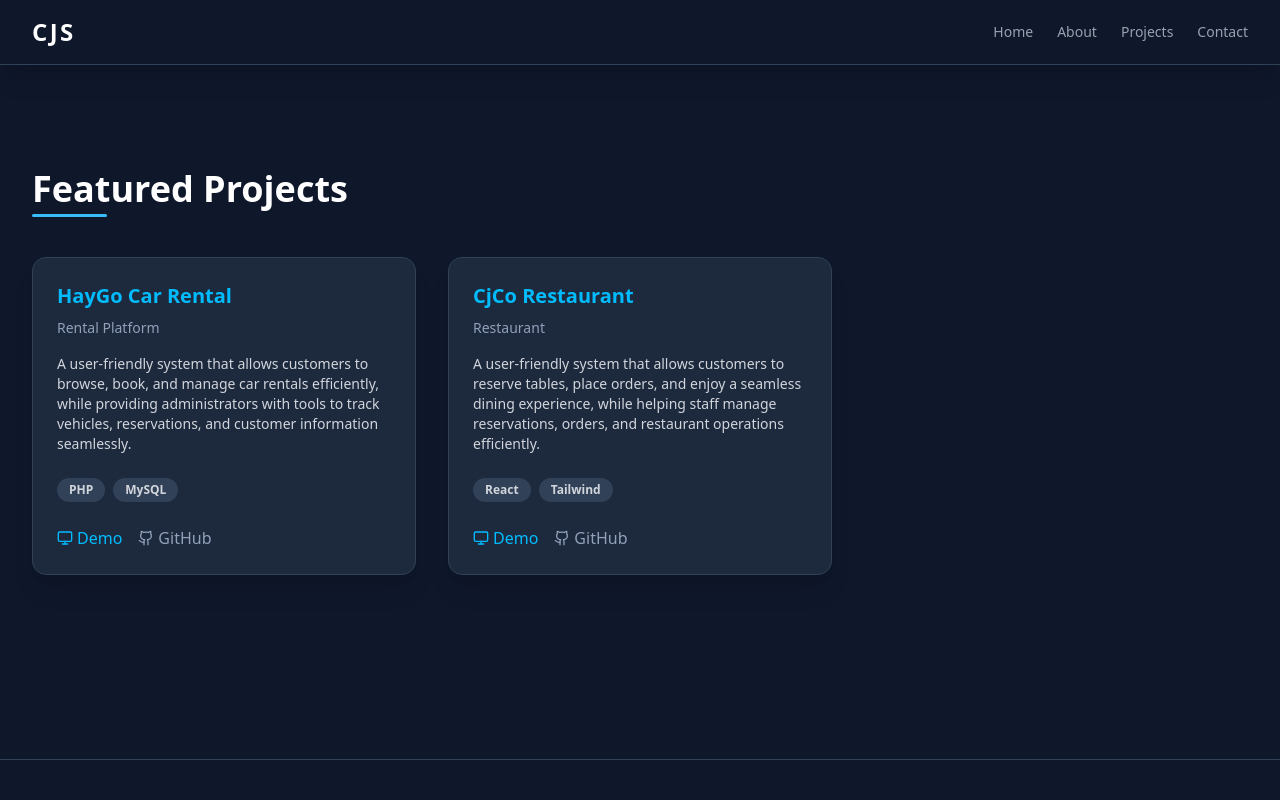
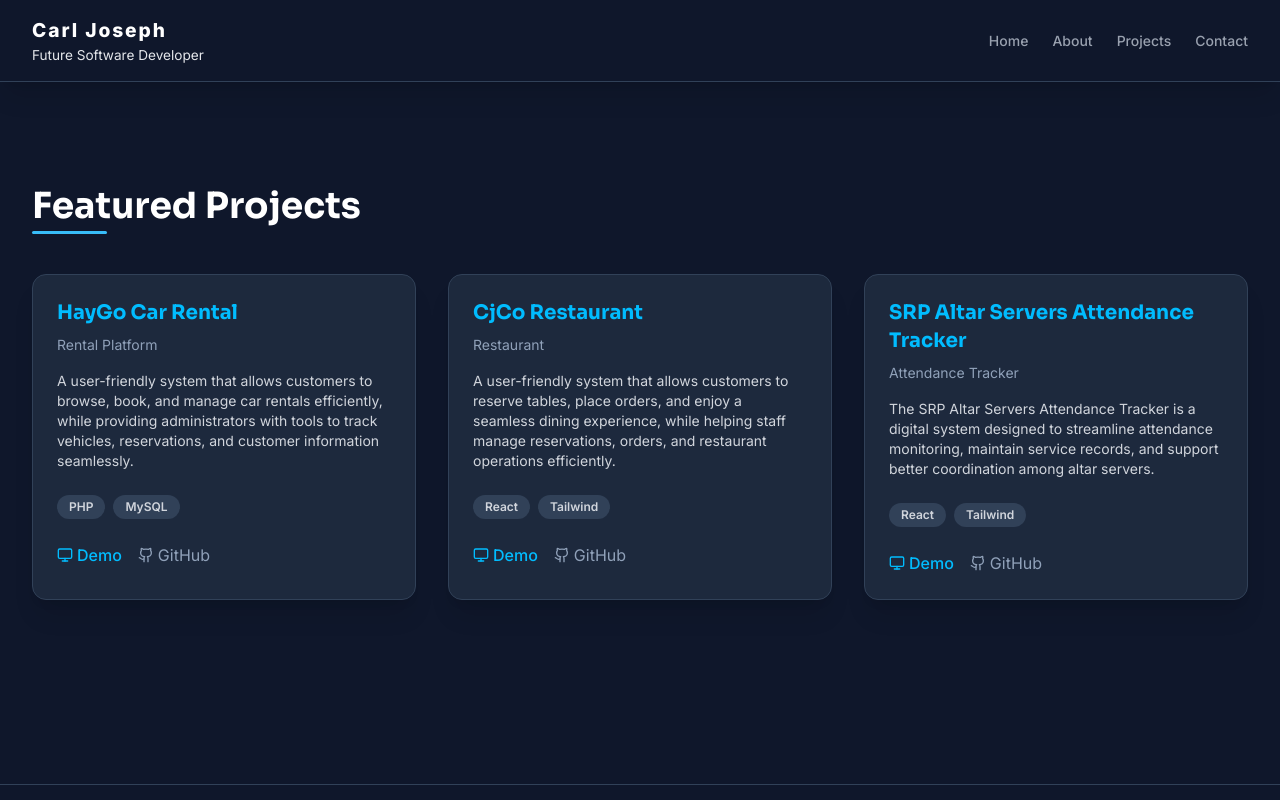
Before and after one commit to devCarlJoseph/portfolio, a Next.js app: page /projects in a window 1280 px wide. Shown: the top 800 px of the page. Built offline with nearby package versions, Linux system fonts and the light colour scheme.

Commit message:
changes for today

```diff
--- a/app/globals.css
+++ b/app/globals.css
@@ -76,6 +76,8 @@
   --sidebar-accent-foreground: oklch(0.205 0 0);
   --sidebar-border: oklch(0.922 0 0);
   --sidebar-ring: oklch(0.708 0 0);
+  --font-heading: var(--font-sora);
+  --font-body: var(--font-inter);
 }
 
 .dark {
@@ -114,6 +116,14 @@
 
 html {
   scroll-behavior: smooth;
+}
+
+body {
+  font-family: var(--font-body);
+}
+
+h1, h2, h3, h4 {
+  font-family: var(--font-heading);
 }
 
 .timeline-item {
--- a/app/layout.tsx
+++ b/app/layout.tsx
@@ -2,6 +2,11 @@ import type { Metadata } from "next";
 import Navbar from "@/components/content/Navbar";
 import Footer from "@/components/content/Footer";
 import "./globals.css";
+import { Inter, Sora } from "next/font/google";
+
+const inter = Inter({ subsets: ["latin"], variable: "--font-inter" });
+const sora = Sora({ subsets: ["latin"], variable: "--font-sora" });
+
 
 
 export const metadata: Metadata = {
@@ -14,10 +19,10 @@ export default function RootLayout({
   children: React.ReactNode;
 }>) {
   return (
-    <html lang="en">
+    <html lang="en" className={`${inter.variable} ${sora.variable}`}>
       <body className="bg-slate-900 text-gray-200">
         <Navbar />
-         <main className="container mx-auto px-4 sm:px-6 lg:px-8 py-10">{children}</main>
+        <main className="container mx-auto px-4 sm:px-6 lg:px-8 py-10">{children}</main>
         <Footer />
       </body>
     </html>
--- /dev/null
+++ b/components/common/card.tsx
@@ -0,0 +1,19 @@
+
+"use client";
+import { LucideIcon } from "lucide-react";
+
+interface InfoCardProps {
+  icon: LucideIcon;
+  title: string;
+  description: string;
+}
+
+export default function InfoCard({ icon: Icon, title, description }: InfoCardProps) {
+  return (
+    <div className="p-6 bg-slate-900 rounded-xl border border-slate-700 hover:border-sky-500 transition duration-300 text-center">
+      <Icon className="w-8 h-8 text-sky-400 mx-auto mb-3" />
+      <h3 className="font-semibold text-lg text-white">{title}</h3>
+      <p className="text-slate-400 text-sm">{description}</p>
+    </div>
+  );
+}
--- a/components/content/About/Description.tsx
+++ b/components/content/About/Description.tsx
@@ -1,6 +1,6 @@
 
 import { Lightbulb, Code, Users } from "lucide-react";
-import InfoCard from "@/components/ui/card";
+import InfoCard from "@/components/common/card";
 
 export default function Description() {
     return (
--- a/components/content/Navbar.tsx
+++ b/components/content/Navbar.tsx
@@ -3,7 +3,7 @@
 import { useState } from "react";
 import Link from "next/link";
 import { Menu } from "lucide-react";
-import {NavData} from "@/lib/data/navigation";
+import { NavData } from "@/lib/data/navigation";
 
 export default function Navbar() {
     const [isOpen, setIsOpen] = useState(false);
@@ -13,9 +13,15 @@ export default function Navbar() {
             <header className="sticky top-0 z-50 bg-slate-900 bg-opacity-95 backdrop-blur-sm border-b border-slate-700 shadow-xl">
                 <nav className="container mx-auto px-4 sm:px-6 lg:px-8 py-4 flex justify-between items-center">
 
-                    <Link href="#hero" className="text-2xl font-extrabold text-white tracking-widest hover:text-sky-400 transition">
-                        CJS
+                    <div>
+                        <Link href="#hero" className="text-[1.2rem] font-extrabold text-white tracking-widest hover:text-sky-400 transition">
+                            Carl Joseph
                         </Link>
+                        <div className="text-[0.85rem]">
+                            Future Software Developer
+                        </div>
+                    </div>
+
                     <div className="hidden md:flex space-x-6 text-sm font-medium">
                         {NavData.navbar.data.map((link) => (
                             <Link
@@ -35,8 +41,6 @@ export default function Navbar() {
                         <Menu className="w-6 h-6" />
                     </button>
                 </nav>
-            </header>
-
                 {isOpen && (
                     <div className="md:hidden pb-4 px-4 border-t border-slate-800">
                         <div className="flex flex-col space-y-2 text-center">
@@ -53,6 +57,7 @@ export default function Navbar() {
                         </div>
                     </div>
                 )}
+            </header>
         </>
     );
 }
--- a/components/content/ProjectSection.tsx
+++ b/components/content/ProjectSection.tsx
@@ -1,5 +1,5 @@
-import { Monitor, Github } from "lucide-react";
 import ProjectCard from "@/components/content/Projects/Projects";
+import { ProjectsData } from "@/lib/data/projects";
 
 export default function ProjectSection() {
     return (
@@ -9,27 +9,19 @@ export default function ProjectSection() {
             </h2>
 
             <div className="grid grid-cols-1 md:grid-cols-2 lg:grid-cols-3 gap-8">
-                <ProjectCard
-                    title="HayGo Car Rental"
-                    category="Rental Platform"
-                    description="A user-friendly system that allows customers to browse, book, and manage car rentals efficiently, while providing administrators with tools to track vehicles, reservations, and customer information seamlessly."
-                    techStack={["PHP", "MySQL"]}
-                    demoLink="#"
-                    githubLink="https://github.com/devCarlJoseph/haygo-car"
-                    DemoIcon={Monitor}
-                    GithubIcon={Github}
-                />
-
-                <ProjectCard
-                    title="CjCo Restaurant"
-                    category="Restaurant"
-                    description="A user-friendly system that allows customers to reserve tables, place orders, and enjoy a seamless dining experience, while helping staff manage reservations, orders, and restaurant operations efficiently."
-                    techStack={["React", "Tailwind"]}
-                    demoLink="#"
-                    githubLink="https://github.com/devCarlJoseph/final-proj"
-                    DemoIcon={Monitor}
-                    GithubIcon={Github}
-                />
+                {ProjectsData.data.map((project, index) => (
+                    <ProjectCard
+                        key={index}
+                        title={project.title}
+                        category={project.category}
+                        description={project.description}
+                        techStack={project.techStack}
+                        demoLink={project.demoLink}
+                        githubLink={project.githubLink}
+                        DemoIcon={project.DemoIcon}
+                        GithubIcon={project.GithubIcon}
+                    />
+                ))}
             </div>
         </section>
     );
--- a/components/ui/card.tsx
+++ b/components/ui/card.tsx
@@ -1,19 +1,92 @@
+import * as React from "react"
 
-"use client";
-import { LucideIcon } from "lucide-react";
+import { cn } from "@/lib/utils"
 
-interface InfoCardProps {
-  icon: LucideIcon;
-  title: string;
-  description: string;
+function Card({ className, ...props }: React.ComponentProps<"div">) {
+  return (
+    <div
+      data-slot="card"
+      className={cn(
+        "bg-card text-card-foreground flex flex-col gap-6 rounded-xl border py-6 shadow-sm",
+        className
+      )}
+      {...props}
+    />
+  )
 }
 
-export default function InfoCard({ icon: Icon, title, description }: InfoCardProps) {
+function CardHeader({ className, ...props }: React.ComponentProps<"div">) {
   return (
-    <div className="p-6 bg-slate-900 rounded-xl border border-slate-700 hover:border-sky-500 transition duration-300 text-center">
-      <Icon className="w-8 h-8 text-sky-400 mx-auto mb-3" />
-      <h3 className="font-semibold text-lg text-white">{title}</h3>
-      <p className="text-slate-400 text-sm">{description}</p>
-    </div>
-  );
+    <div
+      data-slot="card-header"
+      className={cn(
+        "@container/card-header grid auto-rows-min grid-rows-[auto_auto] items-start gap-2 px-6 has-data-[slot=card-action]:grid-cols-[1fr_auto] [.border-b]:pb-6",
+        className
+      )}
+      {...props}
+    />
+  )
 }
+
+function CardTitle({ className, ...props }: React.ComponentProps<"div">) {
+  return (
+    <div
+      data-slot="card-title"
+      className={cn("leading-none font-semibold", className)}
+      {...props}
+    />
+  )
+}
+
+function CardDescription({ className, ...props }: React.ComponentProps<"div">) {
+  return (
+    <div
+      data-slot="card-description"
+      className={cn("text-muted-foreground text-sm", className)}
+      {...props}
+    />
+  )
+}
+
+function CardAction({ className, ...props }: React.ComponentProps<"div">) {
+  return (
+    <div
+      data-slot="card-action"
+      className={cn(
+        "col-start-2 row-span-2 row-start-1 self-start justify-self-end",
+        className
+      )}
+      {...props}
+    />
+  )
+}
+
+function CardContent({ className, ...props }: React.ComponentProps<"div">) {
+  return (
+    <div
+      data-slot="card-content"
+      className={cn("px-6", className)}
+      {...props}
+    />
+  )
+}
+
+function CardFooter({ className, ...props }: React.ComponentProps<"div">) {
+  return (
+    <div
+      data-slot="card-footer"
+      className={cn("flex items-center px-6 [.border-t]:pt-6", className)}
+      {...props}
+    />
+  )
+}
+
+export {
+  Card,
+  CardHeader,
+  CardFooter,
+  CardTitle,
+  CardAction,
+  CardDescription,
+  CardContent,
+}
--- a/lib/data/navigation.tsx
+++ b/lib/data/navigation.tsx
@@ -3,7 +3,7 @@ import{ Linkedin, Github, Twitter, Facebook } from "lucide-react";
 export const NavData = {
     navbar: {
         data: [
-            { name: "Home", href: "home" },
+            { name: "Home", href: "/" },
             { name: "About", href: "about" },
             { name: "Projects", href: "projects" },
             { name: "Contact", href: "contact" },
@@ -11,9 +11,9 @@ export const NavData = {
     },
     footer: {
         data : [
-            { name: "GitHub", href: "#", icon: <Github className="w-5 h-5 inline mr-2" /> },
-            { name: "LinkedIn", href: "#", icon: <Linkedin className="w-5 h-5 inline mr-2" />},
-            { name: "Facebook", href: "#", icon: <Facebook className="w-5 h-5 inline mr-2" /> },
+            { name: "GitHub", href: "https://github.com/devCarlJoseph", icon: <Github className="w-5 h-5 inline mr-2" /> },
+            { name: "LinkedIn", href: "https://www.linkedin.com/in/sumagang-carl-joseph-38291a379/", icon: <Linkedin className="w-5 h-5 inline mr-2" />},
+            { name: "Facebook", href: "https://www.facebook.com/Jeekoy17", icon: <Facebook className="w-5 h-5 inline mr-2" /> },
             { name: "Twitter", href: "#", icon: <Twitter className="w-5 h-5 inline mr-2" /> },
         ]
     }
--- /dev/null
+++ b/lib/data/projects.tsx
@@ -0,0 +1,39 @@
+import { Monitor, Github } from "lucide-react";
+
+export const ProjectsData = {
+    data: [
+        {
+            title: "HayGo Car Rental",
+            category: "Rental Platform",
+            description:
+                "A user-friendly system that allows customers to browse, book, and manage car rentals efficiently, while providing administrators with tools to track vehicles, reservations, and customer information seamlessly.",
+            techStack: ["PHP", "MySQL"],
+            demoLink: "#",
+            githubLink: "https://github.com/devCarlJoseph/haygo-car",
+            DemoIcon: Monitor,
+            GithubIcon: Github,
+        },
+        {
+            title: "CjCo Restaurant",
+            category: "Restaurant",
+            description:
+                "A user-friendly system that allows customers to reserve tables, place orders, and enjoy a seamless dining experience, while helping staff manage reservations, orders, and restaurant operations efficiently.",
+            techStack: ["React", "Tailwind"],
+            demoLink: "#",
+            githubLink: "https://github.com/devCarlJoseph/final-proj",
+            DemoIcon: Monitor,
+            GithubIcon: Github,
+        },
+        {
+            title: "SRP Altar Servers Attendance Tracker",
+            category: "Attendance Tracker",
+            description:
+                "The SRP Altar Servers Attendance Tracker is a digital system designed to streamline attendance monitoring, maintain service records, and support better coordination among altar servers.",
+            techStack: ["React", "Tailwind"],
+            demoLink: "https://srp-attendance.vercel.app/",
+            githubLink: "https://github.com/devCarlJoseph/SRP-Attendance.git",
+            DemoIcon: Monitor,
+            GithubIcon: Github,
+        },
+    ],
+};
```
Also changed, not shown: app/(home)/page.tsx (renamed from app/home/page.tsx). Lines whose indentation alone changed are shown as unchanged.
